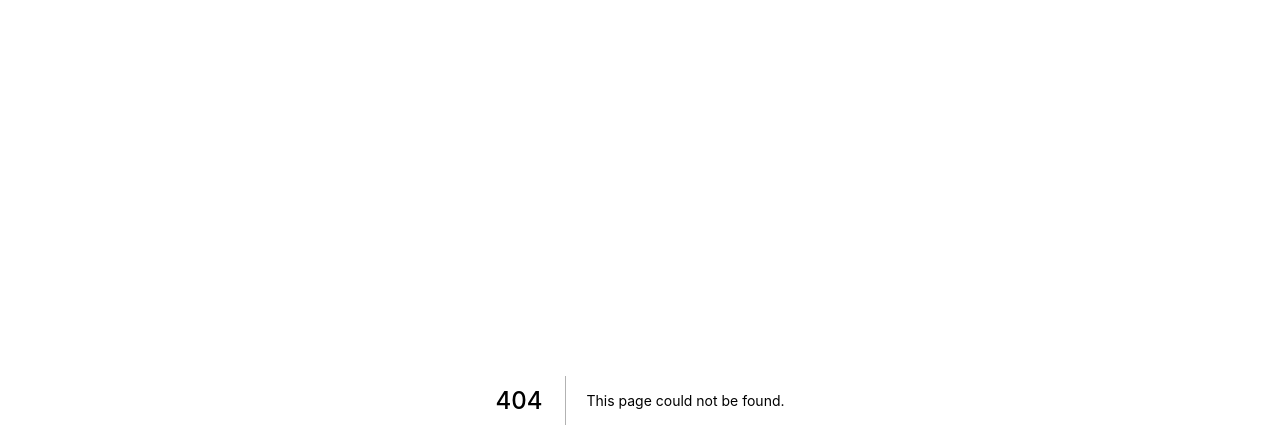
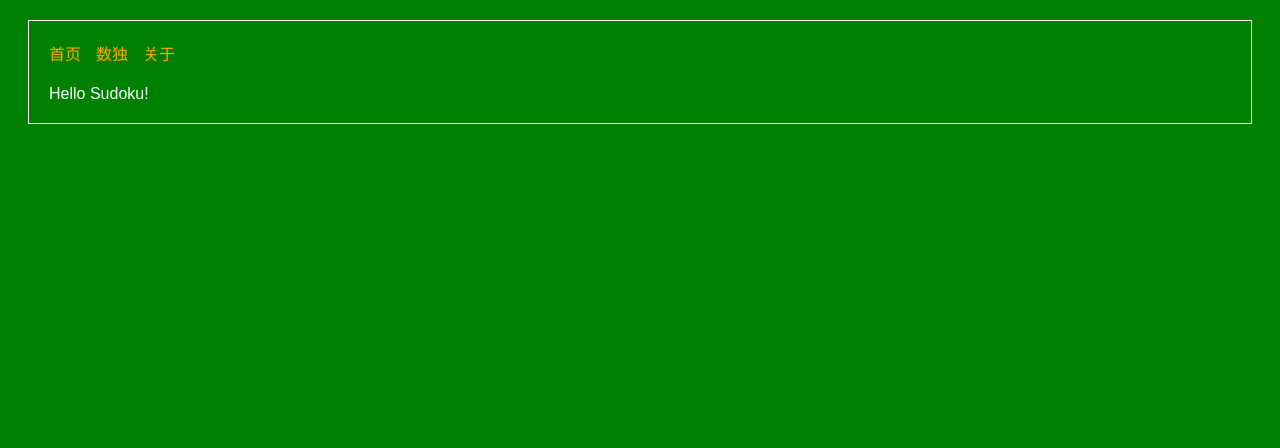
Before and after one commit to biztudio/nextbrain, a Next.js app: page /sudoku in a window 1280 px wide. Before the commit this address had no page. Shown: the top 448 px of the page. Built offline with nearby package versions, Linux system fonts and the light colour scheme.

Commit message:
page style setting 002

```diff
--- a/components/GlobalStyle.js
+++ b/components/GlobalStyle.js
@@ -6,18 +6,13 @@ export default () => (
                  font-family: "Microsoft YaHei","黑体","宋体",'Arial',sans-serif;
              }
 
-              .navigationlink{
-                margin-right: 15px;
-              }
-
               .markdown {
                 font-family: 'Arial';
                 color: white;
               }
 
               .markdown a {
-                text-decoration: none;
-                color: blue;
+
               }
 
               .markdown a:hover {
--- a/components/Layout.js
+++ b/components/Layout.js
@@ -1,4 +1,5 @@
 import PageHeader from './PageHeader';
+import GlobalStyle from '../components/GlobalStyle';
 
 const layoutStyle = {
   margin: 20,
@@ -10,6 +11,9 @@ const Layout = (props) => (
   <div style={layoutStyle}>
     <PageHeader />
     {props.children}
+
+
+    <GlobalStyle />
   </div>
 )
 
--- a/components/PageHeader.js
+++ b/components/PageHeader.js
@@ -1,16 +1,29 @@
 import Link from 'next/link'
-import GlobalStyle from '../components/GlobalStyle';
 
 const PageHeader = () => (
     <div>
         <Link href="/">
-          <a className="navigationlink">Home</a>
+          <a className="navigationlink">首页</a>
+        </Link>
+        <Link href="/sudoku">
+          <a className="navigationlink">数独</a>
         </Link>
         <Link href="/about">
-          <a className="navigationlink">About</a>
+          <a className="navigationlink">关于</a>
         </Link>
 
-        <GlobalStyle />
+        <style jsx>{`
+          div{
+            margin-bottom:20px;
+          }
+
+          .navigationlink{
+                margin-right: 15px;
+                text-decoration: none;
+                color: orange;
+          }
+        `}
+        </style>
     </div>
 )
 
--- /dev/null
+++ b/components/Sudoku.js
@@ -0,0 +1,9 @@
+//import sudoku from 'sudokukit';
+
+const Sudoku = () => (
+    <div>
+        Hello Sudoku!
+    </div>
+);
+
+export default Sudoku;
--- a/package.json
+++ b/package.json
@@ -14,6 +14,9 @@
   "author": "",
   "license": "ISC",
   "dependencies": {
+    "@zeit/next-css": "^1.0.1",
+    "@zeit/next-less": "^1.0.1",
+    "less": "^3.9.0",
     "next": "^8.0.3",
     "react": "^16.8.3",
     "react-dom": "^16.8.3",
--- /dev/null
+++ b/pages/sudoku.js
@@ -0,0 +1,12 @@
+import Layout from '../components/Layout';
+import Sudoku from '../components/Sudoku';
+
+export default () => (
+
+    <Layout>
+
+        <Sudoku />
+
+    </Layout>
+
+)
```
Also changed, not shown: 2 other files (tests, documents, lock files or other folders).
